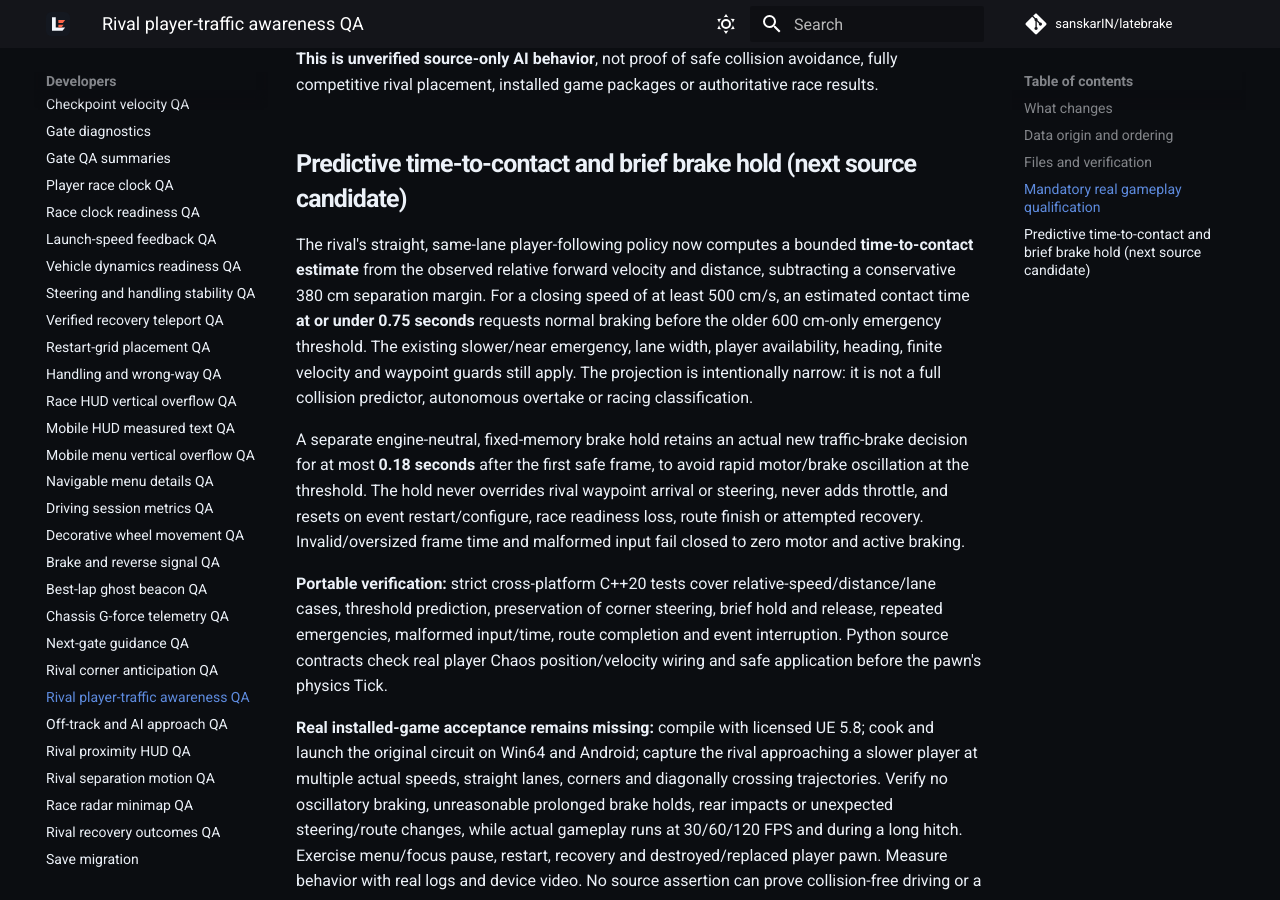
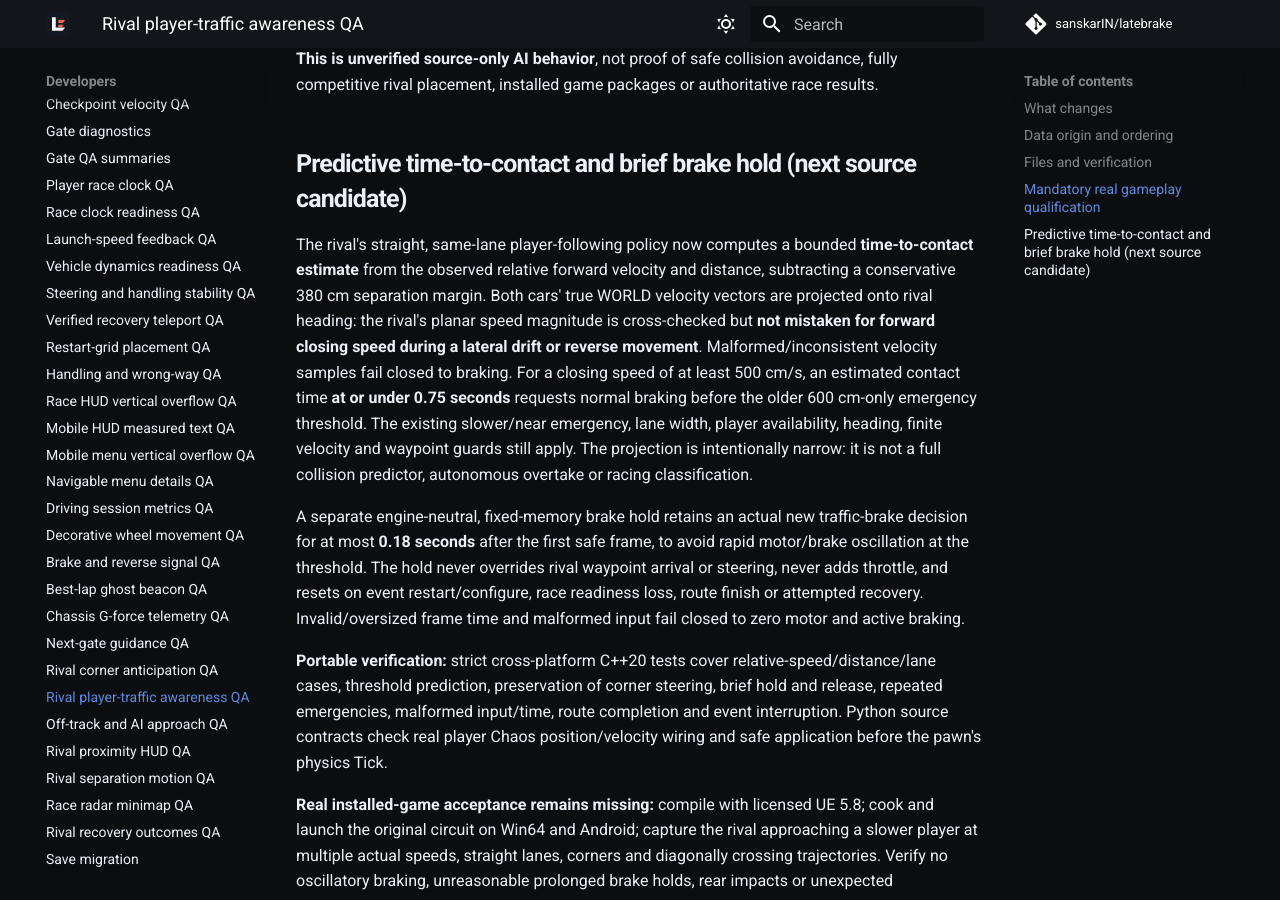
Before and after one commit to sanskarIN/latebrake, an MkDocs documentation site: the page built from docs/RIVAL_TRAFFIC_QA.md, in a window 1280 px wide and 900 px high, scrolled down 1962 px. Built offline with MkDocs 1.6.1 and Material for MkDocs 9.7.7, drawn with Linux system fonts in a browser that asks for light colours; comment, search, counter and statistics services are not loaded.

Commit message:
docs(ai): explain signed world-velocity projection and lateral-slip guard

```diff
--- a/docs/RIVAL_TRAFFIC_QA.md
+++ b/docs/RIVAL_TRAFFIC_QA.md
@@ -87,6 +87,10 @@ game packages or authoritative race results.
 The rival's straight, same-lane player-following policy now computes a
 bounded **time-to-contact estimate** from the observed relative forward
 velocity and distance, subtracting a conservative 380 cm separation margin.
+Both cars' true WORLD velocity vectors are projected onto rival heading:
+the rival's planar speed magnitude is cross-checked but **not mistaken
+for forward closing speed during a lateral drift or reverse movement**.
+Malformed/inconsistent velocity samples fail closed to braking.
 For a closing speed of at least 500 cm/s, an estimated contact time
 **at or under 0.75 seconds** requests normal braking before the older
 600 cm-only emergency threshold. The existing slower/near emergency,
```
